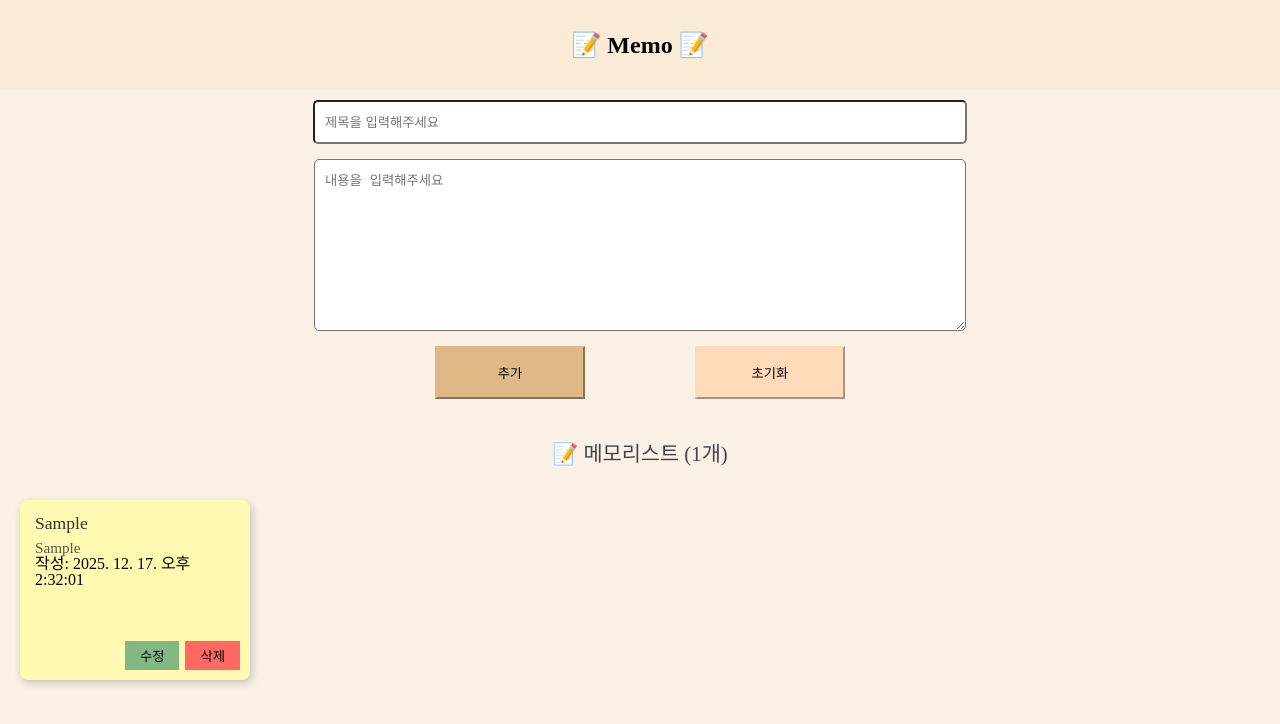
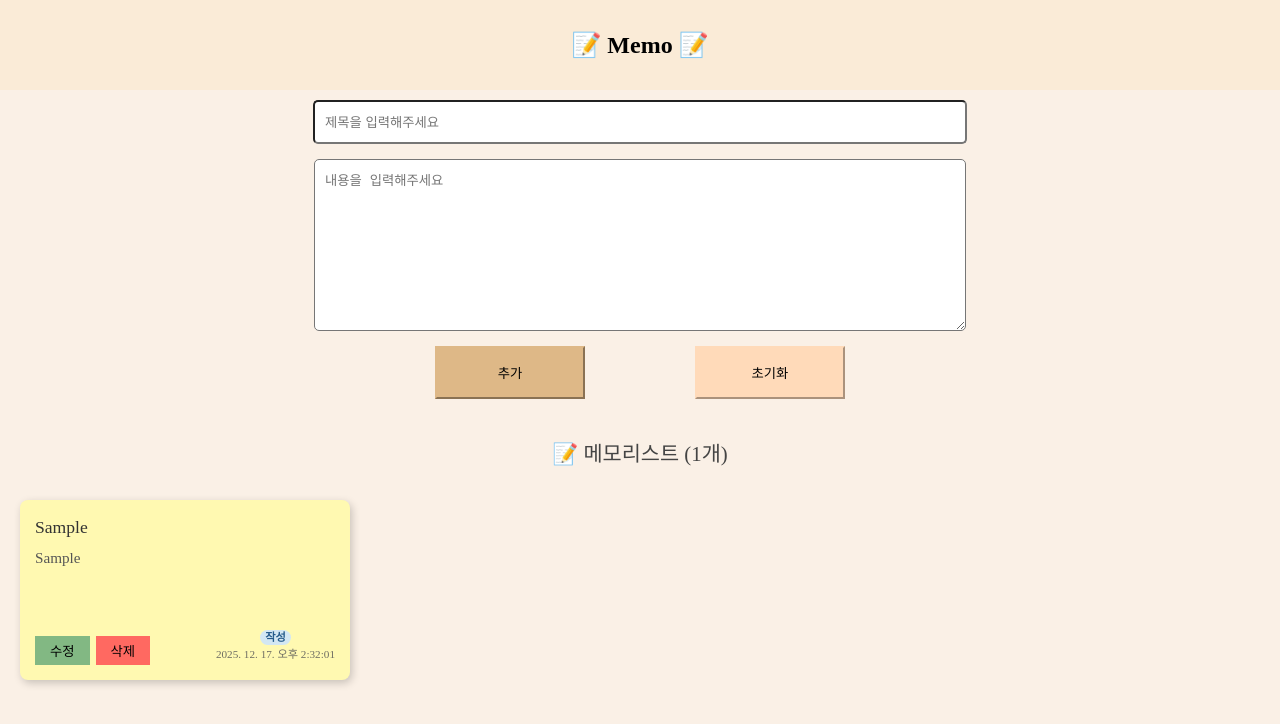
Before and after one commit to merororo2/memo-web, a React (Vite) app: page / in a window 1280 px wide. Both pictures are taken after typing "Sample", "Sample" into the empty fields and a click on the button "추가". Shown: the top 724 px of the page. Built offline with nearby package versions, Linux system fonts and the light colour scheme.

Commit message:
feat: 메모 작성 시간 표시
메뉴 작성,수정 시간 표시

```diff
--- a/src/assets/css/memolist.css
+++ b/src/assets/css/memolist.css
@@ -17,8 +17,11 @@
 }
 
 .memo_item {
+  display: flex;
+  flex-direction: column; /* ⭐ 세로 정렬 */
   position: relative;
-  width: 200px;
+  width: 300px;
+  height: auto;
   min-height: 150px;
   background-color: #fff9b1;
   padding: 15px;
@@ -32,25 +35,46 @@
 }
 
 .memo_item h3 {
+  display: -webkit-box;
+  -webkit-line-clamp: 2;
+  -webkit-box-orient: vertical;
+  overflow: hidden;
+  white-space: normal;
+  word-break: break-word;
+  line-height: 1.4;
   font-size: 1.1rem;
   margin-bottom: 8px;
   color: #333;
+  white-space: pre-wrap;
+  word-break: break-word;
 }
 
 .memo_item p {
+  display: -webkit-box;
+  -webkit-line-clamp: 4;
+  -webkit-box-orient: vertical;
+  overflow: hidden;
+  white-space: normal;
+  word-break: break-word;
+  line-height: 1.4;
   font-size: 0.95rem;
   color: #555;
 }
 .memo_item button {
   border: none;
   padding: 5px 15px;
+  margin-top: 10px;
   cursor: pointer;
+}
+.memo_action_container {
+  display: flex;
+  flex-direction: row;
+  align-items: center; /* ⭐ 수직 중앙 정렬 */
+  justify-content: space-between;
+  margin-top: auto;
 }
 
 .memo_actions {
-  position: absolute;
-  bottom: 10px;
-  right: 10px;
   display: flex;
   gap: 6px;
 }
@@ -62,3 +86,31 @@
 .delete_btn {
   background: #ff6961;
 }
+.memo_date {
+  display: flex;
+  flex-direction: column;
+  align-items: center; /* ⭐ 버튼과 높이 맞춤 */
+  gap: 4px;
+  font-size: 0.7rem;
+  opacity: 0.85;
+}
+
+.memo_date .label {
+  padding: 2px 5px;
+  border-radius: 10px;
+  font-weight: bold;
+}
+
+.memo_date .date {
+  color: #555;
+}
+
+.memo_date.created .label {
+  background-color: #cce5ff;
+  color: #004085;
+}
+
+.memo_date.edited .label {
+  background-color: #ffe6cc;
+  color: #8a4b00;
+}
--- a/src/components/MemoList.tsx
+++ b/src/components/MemoList.tsx
@@ -19,19 +19,31 @@ function MemoList({ memos, deleteMemo, onEdit }: MemoListProps) {
           <div key={index} className="memo_item">
             <h3>{memo.title}</h3>
             <p>{memo.content}</p>
+            <div className="memo_action_container">
               <div className="memo_actions">
                 <button className="edit_btn" onClick={() => onEdit(index)}>
                   수정
                 </button>
-              <button className="delete_btn" onClick={() => deleteMemo(index)}>
+                <button
+                  className="delete_btn"
+                  onClick={() => deleteMemo(index)}
+                >
                   삭제
                 </button>
               </div>
-            <small className="memo_date">
-              {memo.updatedAt
-                ? `수정: ${new Date(memo.updatedAt).toLocaleString("ko-KR")}`
-                : `작성: ${new Date(memo.createdAt).toLocaleString("ko-KR")}`}
+              <small
+                className={`memo_date ${memo.updatedAt ? "edited" : "created"}`}
+              >
+                <span className="label">
+                  {memo.updatedAt ? "수정" : "작성"}
+                </span>
+                <span className="date">
+                  {new Date(memo.updatedAt ?? memo.createdAt).toLocaleString(
+                    "ko-KR"
+                  )}
+                </span>
               </small>
+            </div>
           </div>
         ))
       )}
```
Lines whose indentation alone changed are shown as unchanged.
